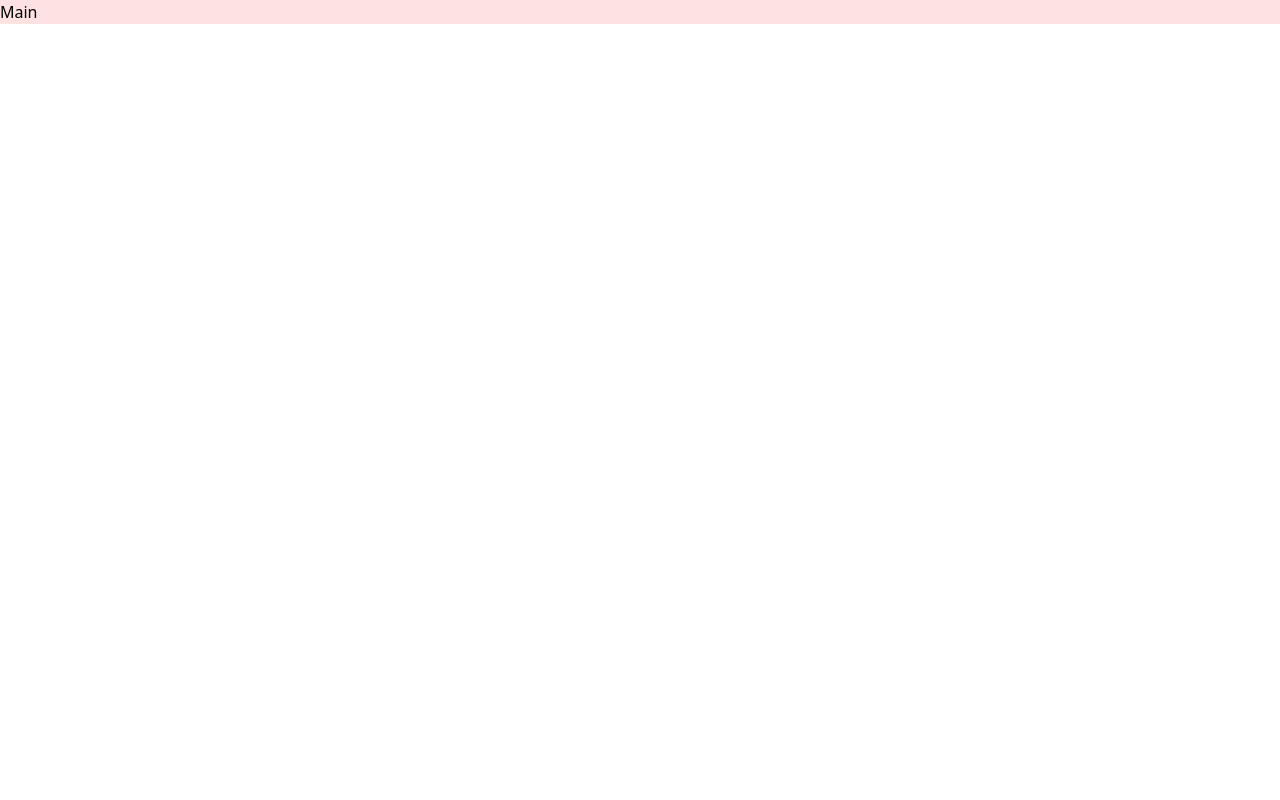
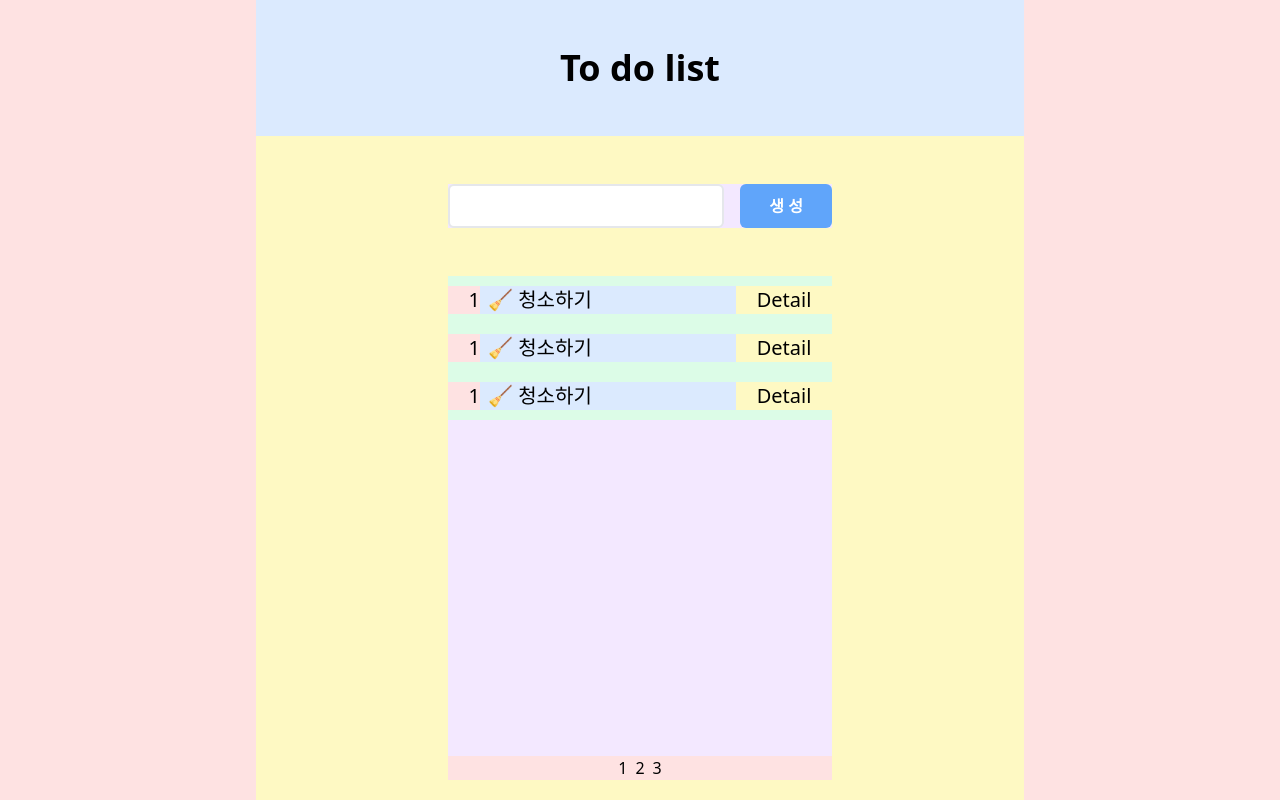
Before and after one commit to h662/BCS4-P2-Todolist-Dynamic-Routing, a React (Create React App) app: page / in a window 1280 px wide. Built offline with nearby package versions, Linux system fonts and the light colour scheme.

Commit message:
Main Layout

```diff
--- a/src/pages/main.jsx
+++ b/src/pages/main.jsx
@@ -1,4 +1,54 @@
 const Main = () => {
-  return <div className="bg-red-100">Main</div>;
+  return (
+    <div className="bg-red-100 min-h-screen">
+      <main className="max-w-screen-md min-h-screen bg-yellow-100 mx-auto">
+        <h1 className="bg-blue-100 py-12 text-center text-4xl font-bold">
+          To do list
+        </h1>
+        <form
+          className="bg-purple-100 w-96 mx-auto mt-12 flex"
+          onSubmit={(e) => e.preventDefault()}
+        >
+          <input
+            className="w-3/4 mr-4 rounded-md p-2 focus:outline-none border-2 focus:border-blue-300"
+            type="text"
+          />
+          <input
+            className="w-1/4 bg-blue-400 hover:bg-blue-600 active:bg-blue-400 text-white font-semibold rounded-md"
+            type="submit"
+            value="생 성"
+          />
+        </form>
+        <ul className="bg-purple-100 w-96 mx-auto h-[30rem] mt-12">
+          <li className="bg-green-100 h-12 flex items-center text-xl">
+            <span className="w-1/12 text-right bg-red-100">1</span>
+            <span className="w-8/12 pl-2 bg-blue-100">🧹 청소하기</span>
+            <button className="w-3/12 bg-yellow-100 hover:font-bold">
+              Detail
+            </button>
+          </li>
+          <li className="bg-green-100 h-12 flex items-center text-xl">
+            <span className="w-1/12 text-right bg-red-100">1</span>
+            <span className="w-8/12 pl-2 bg-blue-100">🧹 청소하기</span>
+            <button className="w-3/12 bg-yellow-100 hover:font-bold">
+              Detail
+            </button>
+          </li>
+          <li className="bg-green-100 h-12 flex items-center text-xl">
+            <span className="w-1/12 text-right bg-red-100">1</span>
+            <span className="w-8/12 pl-2 bg-blue-100">🧹 청소하기</span>
+            <button className="w-3/12 bg-yellow-100 hover:font-bold">
+              Detail
+            </button>
+          </li>
+        </ul>
+        <ul className="bg-red-100 w-96 mx-auto flex justify-center gap-2">
+          <li className="hover:font-bold cursor-pointer">1</li>
+          <li className="hover:font-bold cursor-pointer">2</li>
+          <li className="hover:font-bold cursor-pointer">3</li>
+        </ul>
+      </main>
+    </div>
+  );
 };
 export default Main;
```
